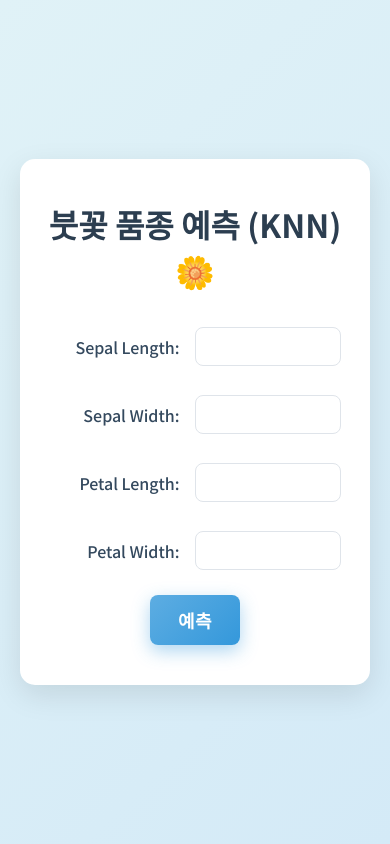
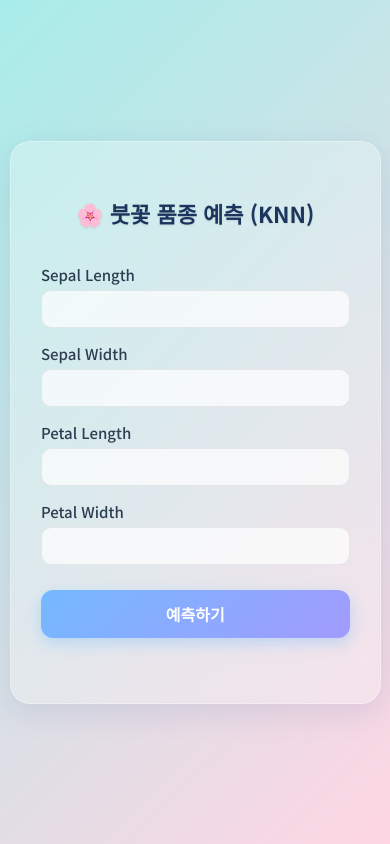
Before and after one commit to smcmfmf/iris_knn_flask-project, a Flask app: page / in a window 390 px wide. Run offline with Flask 3, Linux system fonts and the light colour scheme; parts of the project's set-up code (start-up, migrations or seed data) failed here and were passed over.

Commit message:
웹 페이지 디자인 수정

```diff
--- a/templates/index.html
+++ b/templates/index.html
@@ -1,224 +1,240 @@
 <!DOCTYPE html>
-<html>
+<html lang="ko">
 <head>
+    <meta charset="UTF-8">
     <title>Iris KNN 분류기</title>
     <link href="https://fonts.googleapis.com/css2?family=Noto+Sans+KR:wght@400;500;700&display=swap" rel="stylesheet">
 
     <style>
-        /* 1. 기본 및 폰트 설정 */
+        /* ✨ 기본 설정 */
+        * {
+            box-sizing: border-box;
+        }
+
         body {
-            font-family: 'Noto Sans KR', Arial, sans-serif;
+            font-family: 'Noto Sans KR', sans-serif;
             margin: 0;
-            padding: 20px;
-            /* 배경 그라데이션 추가 */
-            background: linear-gradient(135deg, #e0f2f7 0%, #d4eaf7 100%); /* 산뜻한 파스텔 블루 그라데이션 */
+            padding: 0;
+            background: linear-gradient(135deg, #a8edea 0%, #fed6e3 100%);
             display: flex;
             justify-content: center;
             align-items: center;
             min-height: 100vh;
-            box-sizing: border-box;
-            overflow: hidden; /* 애니메이션 오버플로우 숨김 */
+            overflow: hidden;
         }
 
-        /* 2. 메인 컨테이너 */
+        /* ✨ Glassmorphism 컨테이너 */
         .container {
-            max-width: 500px;
-            width: 100%;
-            margin: auto;
-            background: #ffffff;
-            padding: 20px; /* 패딩 유지 */
-            border-radius: 15px; /* 둥근 모서리 증가 */
-            /* 그림자 강화 */
-            box-shadow: 0 10px 30px rgba(0, 0, 0, 0.1);
+            width: 95%;
+            max-width: 480px;
+            background: rgba(255, 255, 255, 0.25);
+            backdrop-filter: blur(15px);
+            -webkit-backdrop-filter: blur(15px);
+            border-radius: 20px;
+            border: 1px solid rgba(255, 255, 255, 0.3);
+            box-shadow: 0 8px 32px rgba(31, 38, 135, 0.1);
             text-align: center;
-            transition: transform 0.3s ease-in-out; /* hover 애니메이션 추가 */
-        }
-
-        /* 컨테이너 hover 시 살짝 떠오르는 효과 */
-        .container:hover {
-            transform: translateY(-5px);
+            padding: 40px 30px;
+            animation: fadeIn 0.8s ease-out;
         }
 
         h1 {
-            color: #2c3e50;
+            font-size: 28px;
             font-weight: 700;
-            margin-bottom: 30px;
-            /* 제목에 부드러운 애니메이션 추가 */
-            animation: fadeInDown 1s ease-out forwards;
+            color: #1c355e;
+            margin-bottom: 35px;
+            text-shadow: 0 1px 2px rgba(0, 0, 0, 0.1);
         }
 
-        /* 3. 폼 스타일 */
+        /* ✨ 입력 폼 */
         form {
-            margin-bottom: 20px;
-        }
-
-        form div {
             display: flex;
-            align-items: center;
-            justify-content: center;
-            margin-bottom: 20px;
+            flex-direction: column;
+            gap: 15px;
+            margin-bottom: 25px;
+            transition: opacity 0.4s ease;
         }
 
         label {
-            display: inline-block;
-            width: 130px;
-            text-align: right;
-            margin-right: 15px;
-            color: #34495e;
             font-weight: 500;
+            color: #2c3e50;
+            font-size: 15px;
+            text-align: left;
+            display: block;
+            margin-bottom: 5px;
         }
 
         input[type="number"] {
-            width: 120px;
-            padding: 10px 12px;
-            border: 1px solid #dfe4ea;
-            border-radius: 8px; /* 둥근 모서리 증가 */
+            width: 100%;
+            padding: 12px 15px;
+            border-radius: 10px;
+            border: 1px solid rgba(200, 200, 200, 0.4);
+            background-color: rgba(255, 255, 255, 0.7);
             font-size: 15px;
-            transition: border-color 0.3s ease, box-shadow 0.3s ease; /* transition 시간 조정 */
+            transition: all 0.3s ease;
         }
 
         input[type="number"]:focus {
             outline: none;
-            border-color: #5dade2; /* 더 밝은 파란색 */
-            box-shadow: 0 0 0 4px rgba(93, 173, 226, 0.25); /* 그림자 효과 강화 */
+            border-color: #74b9ff;
+            box-shadow: 0 0 8px rgba(116, 185, 255, 0.4);
+            background-color: rgba(255, 255, 255, 0.9);
         }
 
-        /* 4. 버튼 스타일 */
-        button {
-            background: linear-gradient(135deg, #5dade2, #3498db); /* 그라데이션 색상 변경 */
+        /* ✨ 버튼 스타일 */
+        button, a.button-style { /* button과 a.button-style에 동시에 적용 */
+            margin-top: 10px;
+            background: linear-gradient(135deg, #74b9ff, #a29bfe);
             color: white;
-            padding: 12px 28px; /* 패딩 증가 */
             border: none;
-            border-radius: 8px; /* 둥근 모서리 증가 */
+            border-radius: 12px;
+            padding: 14px 28px;
+            font-size: 17px;
+            font-weight: 600;
             cursor: pointer;
-            font-size: 18px; /* 폰트 크기 증가 */
-            font-weight: 600; /* 폰트 두께 증가 */
-            transition: all 0.3s ease-out; /* transition 시간 조정 */
-            box-shadow: 0 6px 18px rgba(52, 152, 219, 0.4);
-            letter-spacing: 0.5px; /* 자간 추가 */
+            box-shadow: 0 5px 15px rgba(116, 185, 255, 0.4);
+            transition: all 0.3s ease;
+
+            /* <a> 태그를 버튼처럼 보이게 하는 추가 속성 */
+            text-decoration: none; /* 밑줄 제거 */
+            display: inline-block; /* 패딩 및 마진 적용을 위해 인라인 블록으로 설정 */
+            text-align: center; /* 텍스트 중앙 정렬 */
         }
 
-        button:hover {
-            transform: translateY(-3px) scale(1.02); /* 더 크게 떠오르는 효과 */
-            box-shadow: 0 8px 25px rgba(52, 152, 219, 0.5);
+        button:hover, a.button-style:hover {
+            transform: translateY(-2px);
+            box-shadow: 0 8px 20px rgba(116, 185, 255, 0.6);
         }
 
-        button:active {
+        button:active, a.button-style:active {
             transform: translateY(0);
-            box-shadow: 0 3px 10px rgba(52, 152, 219, 0.3);
-            background: linear-gradient(135deg, #3498db, #5dade2); /* 클릭 시 색상 반전 */
+            box-shadow: 0 4px 10px rgba(116, 185, 255, 0.4);
         }
 
-        /* 5. 결과 섹션 */
+        /* ✨ 결과 섹션 */
         .result {
-            margin-top: 20px; /* 여백 증가 */
-            padding: 20px; /* 패딩 증가 */
-            background-color: #eaf7fb; /* 결과 박스 배경색 변경 */
-            border-radius: 12px;
-            border: 1px solid #cceeff; /* 테두리 색상 변경 */
-            /* 결과 박스 애니메이션 추가 */
-            animation: fadeInUp 0.8s ease-out forwards;
-            opacity: 0; /* 초기 투명 */
-            transform: translateY(20px); /* 초기 위치 */
+            margin-top: 25px;
+            padding: 25px;
+            background: rgba(255, 255, 255, 0.6);
+            border-radius: 15px;
+            border: 1px solid rgba(255, 255, 255, 0.4);
+            box-shadow: 0 6px 20px rgba(0, 0, 0, 0.05);
+            animation: slideUp 0.6s ease-out;
+            display: none; /* 기본은 숨김 */
+        }
+
+        .result.active {
+            display: block; /* 결과 표시 시 활성화 */
         }
 
         .result h2 {
-            color: #2c3e50;
-            font-size: 24px; /* 폰트 크기 증가 */
-            margin-bottom: 20px;
+            color: #1c355e;
+            font-size: 22px;
+            margin-bottom: 15px;
         }
 
         .result img {
-            max-width: 100%;
-            height: auto;
-            border-radius: 12px; /* 이미지 둥근 모서리 증가 */
-            box-shadow: 0 6px 20px rgba(0, 0, 0, 0.15); /* 그림자 강화 */
-            margin-top: 15px; /* 여백 증가 */
-            /* 이미지 애니메이션 추가 */
-            animation: imgScaleIn 0.8s ease-out 0.3s forwards; /* 딜레이 추가 */
-            opacity: 0;
-            transform: scale(0.9);
+            width: 100%;
+            border-radius: 12px;
+            margin-top: 10px;
+            box-shadow: 0 4px 15px rgba(0, 0, 0, 0.1);
+            animation: fadeZoom 0.7s ease-out;
         }
 
-        /* --- [설명] 스타일 추가 --- */
         .result p.description {
-            font-size: 16px; /* 폰트 크기 증가 */
-            color: #34495e;
-            line-height: 1.8; /* 줄 간격 증가 */
-            margin-top: 25px; /* 여백 증가 */
+            color: #2d3436;
+            font-size: 15px;
+            line-height: 1.7;
             text-align: left;
-            padding: 0 10px; /* 좌우 패딩 추가 */
+            margin-top: 20px;
         }
-        /* --- -------------------- --- */
 
-        /* 키프레임 애니메이션 정의 */
-        @keyframes fadeInDown {
-            from {
-                opacity: 0;
-                transform: translateY(-20px);
+        /* ✨ 애니메이션 */
+        @keyframes fadeIn {
+            from { opacity: 0; transform: scale(0.96); }
+            to { opacity: 1; transform: scale(1); }
+        }
+
+        @keyframes slideUp {
+            from { opacity: 0; transform: translateY(15px); }
+            to { opacity: 1; transform: translateY(0); }
+        }
+
+        @keyframes fadeZoom {
+            from { opacity: 0; transform: scale(0.95); }
+            to { opacity: 1; transform: scale(1); }
+        }
+
+        /* ✨ 반응형 디자인 */
+        @media (max-width: 480px) {
+            h1 {
+                font-size: 22px;
             }
-            to {
-                opacity: 1;
-                transform: translateY(0);
+            button, a.button-style { /* 반응형에도 함께 적용 */
+                font-size: 16px;
+                padding: 12px 24px;
+            }
+            input[type="number"] {
+                font-size: 14px;
+                padding: 10px;
             }
         }
-
-        @keyframes fadeInUp {
-            from {
-                opacity: 0;
-                transform: translateY(20px);
-            }
-            to {
-                opacity: 1;
-                transform: translateY(0);
-            }
-        }
-
-        @keyframes imgScaleIn {
-            from {
-                opacity: 0;
-                transform: scale(0.9);
-            }
-            to {
-                opacity: 1;
-                transform: scale(1);
-            }
-        }
-
     </style>
 </head>
+
 <body>
     <div class="container">
-        <h1>붓꽃 품종 예측 (KNN) 🌼</h1>
-        <form method="post">
+        <h1>🌸 붓꽃 품종 예측 (KNN)</h1>
+
+        <form id="inputForm" method="post">
             <div>
-                <label>Sepal Length:</label>
-                <input type="number" step="0.01" name="sepal_length" required><br><br>
+                <label>Sepal Length</label>
+                <input type="number" step="0.01" name="sepal_length" required>
             </div>
             <div>
-                <label>Sepal Width:</label>
-                <input type="number" step="0.01" name="sepal_width" required><br><br>
+                <label>Sepal Width</label>
+                <input type="number" step="0.01" name="sepal_width" required>
             </div>
             <div>
-                <label>Petal Length:</label>
-                <input type="number" step="0.01" name="petal_length" required><br><br>
+                <label>Petal Length</label>
+                <input type="number" step="0.01" name="petal_length" required>
             </div>
             <div>
-                <label>Petal Width:</label>
-                <input type="number" step="0.01" name="petal_width" required><br><br>
+                <label>Petal Width</label>
+                <input type="number" step="0.01" name="petal_width" required>
             </div>
-            <button type="submit">예측</button>
+            <button type="submit">예측하기</button>
         </form>
 
+        <div id="resultSection" class="result">
+            {% if prediction %}
+                <h2>예측 결과: {{ prediction }}</h2>
+                <img src="{{ image_url }}" alt="Image of {{ prediction }}">
+                <p class="description">{{ description }}</p>
+                <a href="/" class="button-style" id="resetBtn">다시 입력하기</a>
+            {% endif %}
+        </div>
+    </div>
 
-        {% if prediction %}
-        <div class="result">
-            <h2>예측 결과: {{ prediction }}</h2>
-            <img src="{{ image_url }}" alt="Image of {{ prediction }}">
+    <script>
+        document.addEventListener("DOMContentLoaded", () => {
+            const form = document.getElementById("inputForm");
+            const result = document.getElementById("resultSection");
+            const resetBtn = document.getElementById("resetBtn"); // 이 변수는 이제 JavaScript 로직에서 직접 사용되지 않습니다.
 
-            <p class="description">{{ description }}</p>
-            </div>
-        {% endif %}
-    </div>
+            const predictionValue = "{{ prediction }}";
+
+            const hasPrediction = predictionValue && predictionValue !== "None" && predictionValue !== "";
+
+            if (hasPrediction && result) {
+                form.style.display = "none";
+                result.classList.add("active");
+            }
+
+            // "다시 입력하기" 버튼은 이제 단순히 href="/" 링크로 동작하므로
+            // 별도의 JavaScript 이벤트 리스너가 필요하지 않습니다.
+            // form.reset()은 페이지 이동 시 자동으로 리셋됩니다.
+        });
+    </script>
 </body>
 </html>
```
